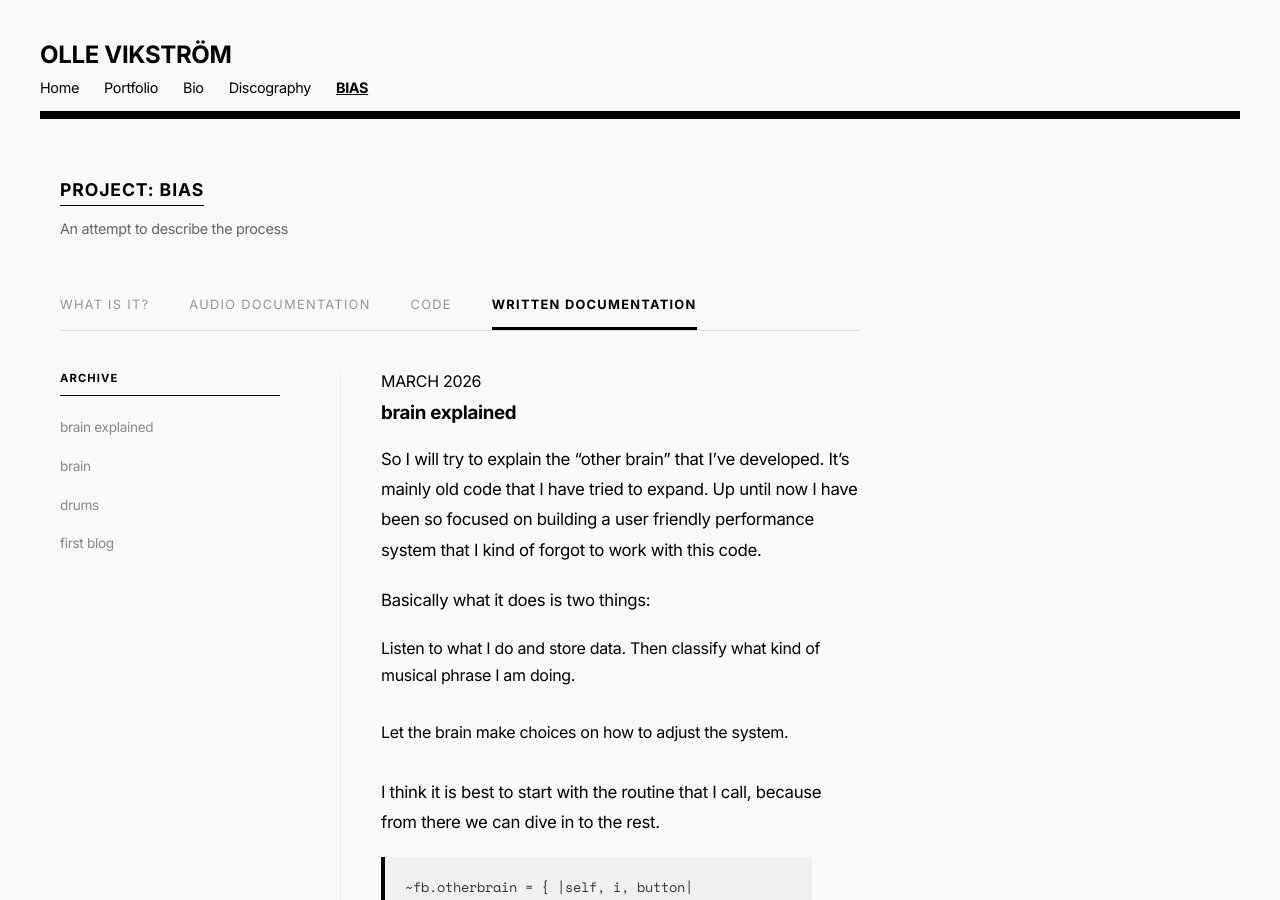
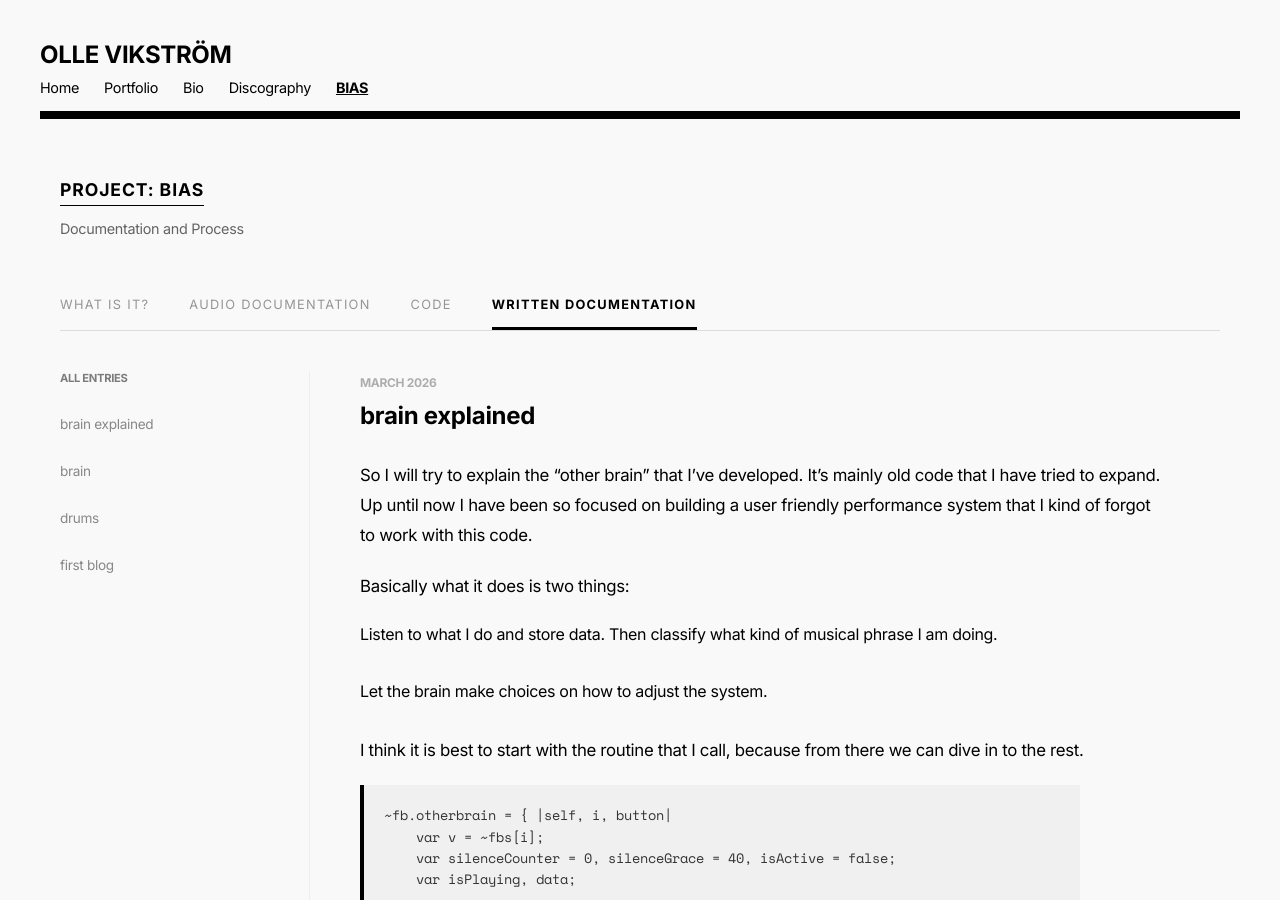
Before and after one commit to vikstromo/vikstromo.github.io, a Jekyll site: the page built from bias-documentation.html, in a window 1280 px wide and 900 px high. Built offline with Jekyll 4.4.1, drawn with Linux system fonts in a browser that asks for light colours.

Commit message:
Update bias-documentation.html

```diff
--- a/bias-documentation.html
+++ b/bias-documentation.html
@@ -4,9 +4,9 @@ title: Written Documentation
 url: /bias-documentation.html
 ---
 
-<div class="section">
+<div class="section" style="max-width: 100%;">
     <h2 style="text-transform: uppercase; margin-bottom: 10px;">Project: BIAS</h2>
-    <p style="opacity: 0.6; font-size: 0.9rem; margin-bottom: 40px;">An attempt to describe the process</p>
+    <p style="opacity: 0.6; font-size: 0.9rem; margin-bottom: 40px;">Documentation and Process</p>
 
     <div class="tab-nav">
         <a href="/BIAS.html#concept" class="tab-link">What is it?</a>
@@ -15,25 +15,23 @@ url: /bias-documentation.html
         <a href="/bias-documentation.html" class="tab-link active">Written Documentation</a>
     </div>
 
-    <div style="display: flex; gap: 60px; align-items: flex-start;">
-        <aside style="flex: 1; min-width: 220px;">
-            <h4 style="text-transform: uppercase; font-size: 0.7rem; letter-spacing: 0.1em; margin-bottom: 20px; border-bottom: 1px solid #000; padding-bottom: 10px;">Archive</h4>
+    <div style="display: flex; gap: 50px;">
+        <aside style="width: 250px; flex-shrink: 0; border-right: 1px solid #eee; padding-right: 20px;">
+            <h4 style="text-transform: uppercase; font-size: 0.7rem; opacity: 0.5; margin-bottom: 25px;">All Entries</h4>
             <ul style="list-style: none; padding: 0;">
                 {% for post in site.posts %}
-                <li style="margin-bottom: 18px; line-height: 1.3;">
-                    <a href="{{ post.url }}" style="text-decoration: none; color: #888; font-size: 0.85rem;">
-                        {{ post.title }}
-                    </a>
+                <li style="margin-bottom: 20px;">
+                    <a href="{{ post.url }}" style="text-decoration: none; color: #888; font-size: 0.85rem;">{{ post.title }}</a>
                 </li>
                 {% endfor %}
             </ul>
         </aside>
 
-        <div style="flex: 3; max-width: 750px; border-left: 1px solid #eee; padding-left: 40px;">
+        <div style="flex-grow: 1; max-width: 800px;">
             {% assign latest_post = site.posts.first %}
             {% if latest_post %}
-                <span class="date">{{ latest_post.date | date: "%B %Y" | upcase }}</span>
-                <h3 style="margin-top: 10px; margin-bottom: 20px;">{{ latest_post.title }}</h3>
+                <span style="font-size: 0.75rem; font-weight: 700; opacity: 0.3;">{{ latest_post.date | date: "%B %Y" | upcase }}</span>
+                <h3 style="margin: 10px 0 30px 0; font-size: 1.5rem; border: none;">{{ latest_post.title }}</h3>
                 <div class="post-preview">
                     {{ latest_post.content }}
                 </div>
```
